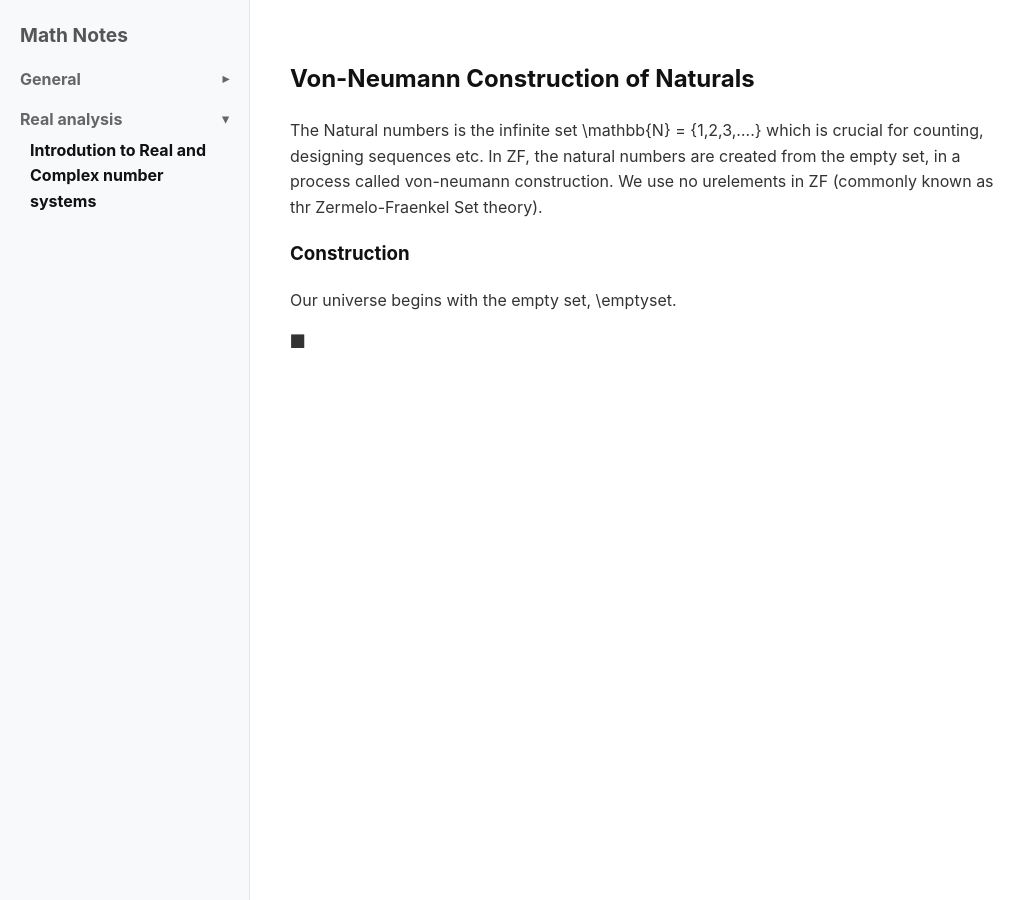
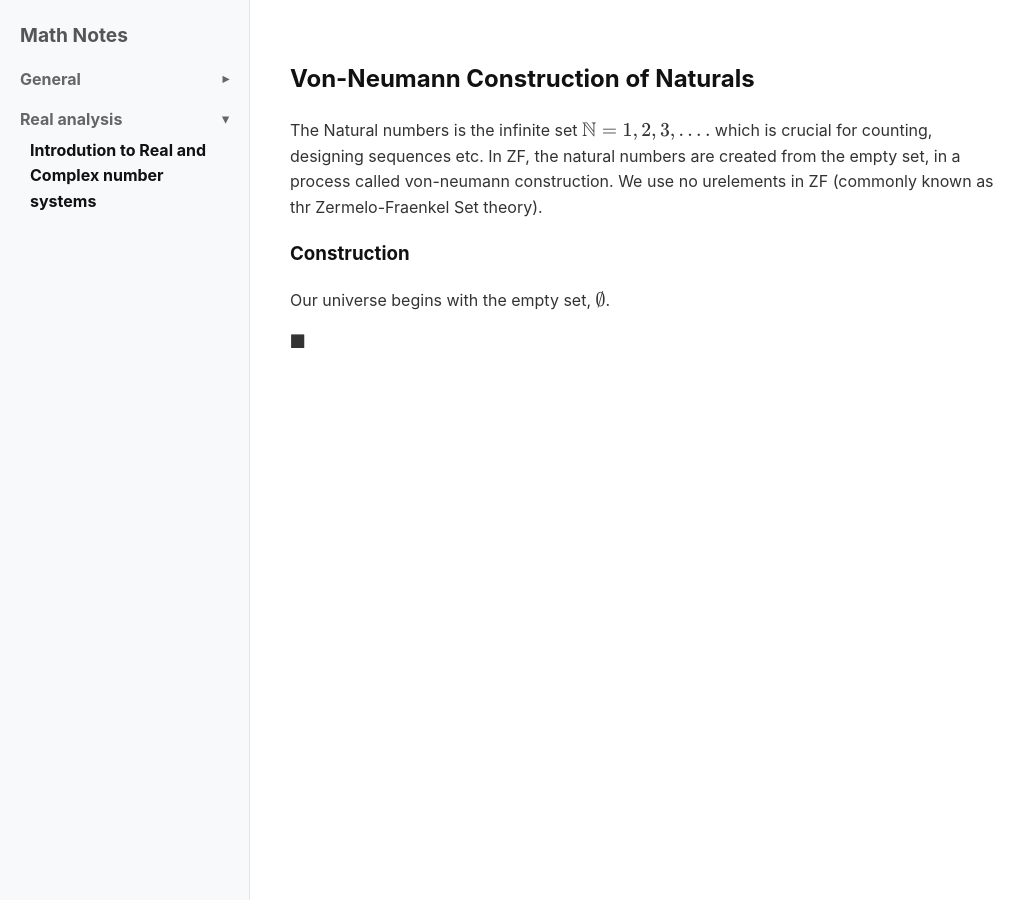
Before and after one commit to Nasif-Abdullah/Math, a Jekyll site: the page built from Real Analysis/ch1.md, in a window 1280 px wide. Shown: the whole page, without its empty margins (0-1036 px from the left). Built offline with Jekyll 4.4.1, drawn with Linux system fonts in a browser that asks for light colours.

Commit message:
Update ch1.md

```diff
--- a/Real Analysis/ch1.md
+++ b/Real Analysis/ch1.md
@@ -4,9 +4,9 @@ title: Introdution to Real and Complex number systems
 ---
 
 ## Von-Neumann Construction of Naturals
-The Natural numbers is the infinite set \mathbb{N} = {1,2,3,....} which is crucial for counting, designing sequences etc. In ZF, the natural numbers are created from the empty set, in a process called von-neumann construction. We use no urelements in ZF (commonly known as thr Zermelo-Fraenkel Set theory).
+The Natural numbers is the infinite set $$\mathbb{N} = {1,2,3,....}$$ which is crucial for counting, designing sequences etc. In ZF, the natural numbers are created from the empty set, in a process called von-neumann construction. We use no urelements in ZF (commonly known as thr Zermelo-Fraenkel Set theory).
 
 ### Construction
-Our universe begins with the empty set, \emptyset.
+Our universe begins with the empty set, $$\emptyset$$.
 
 $\blacksquare$
```
